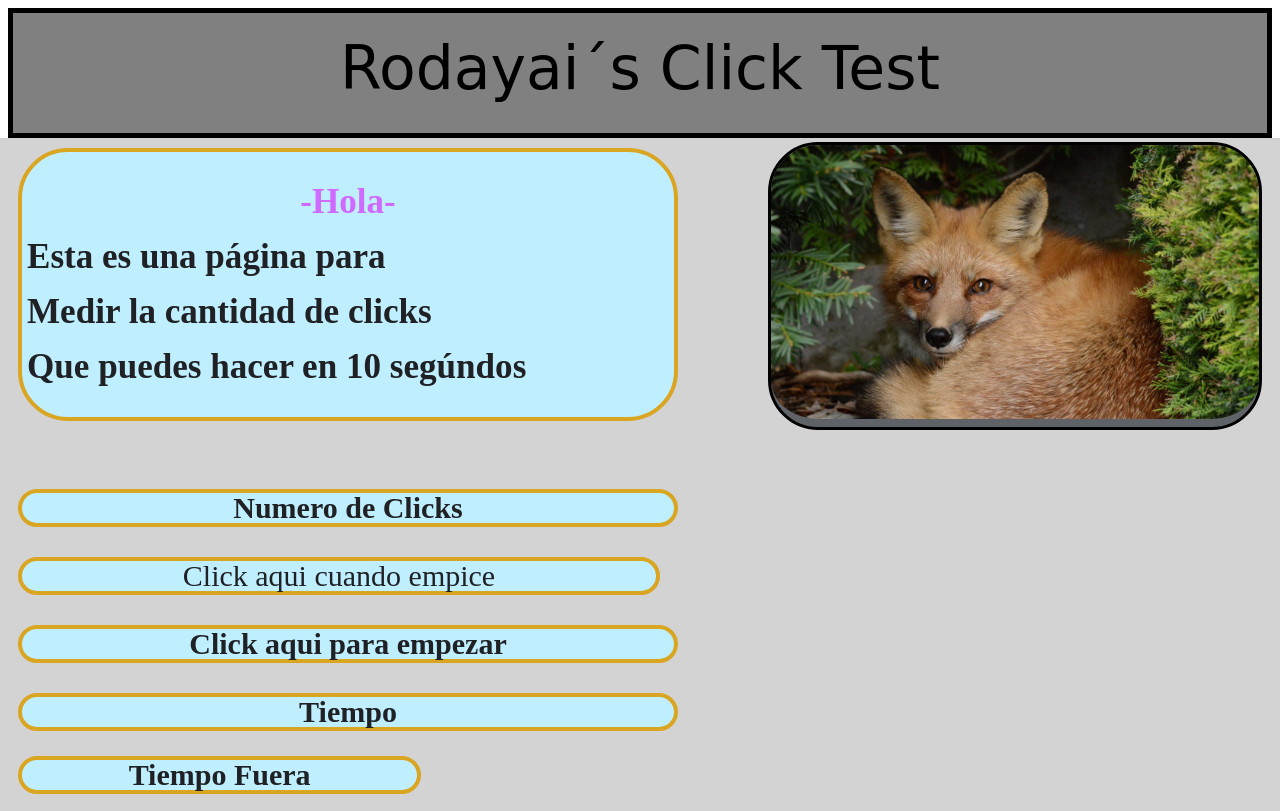
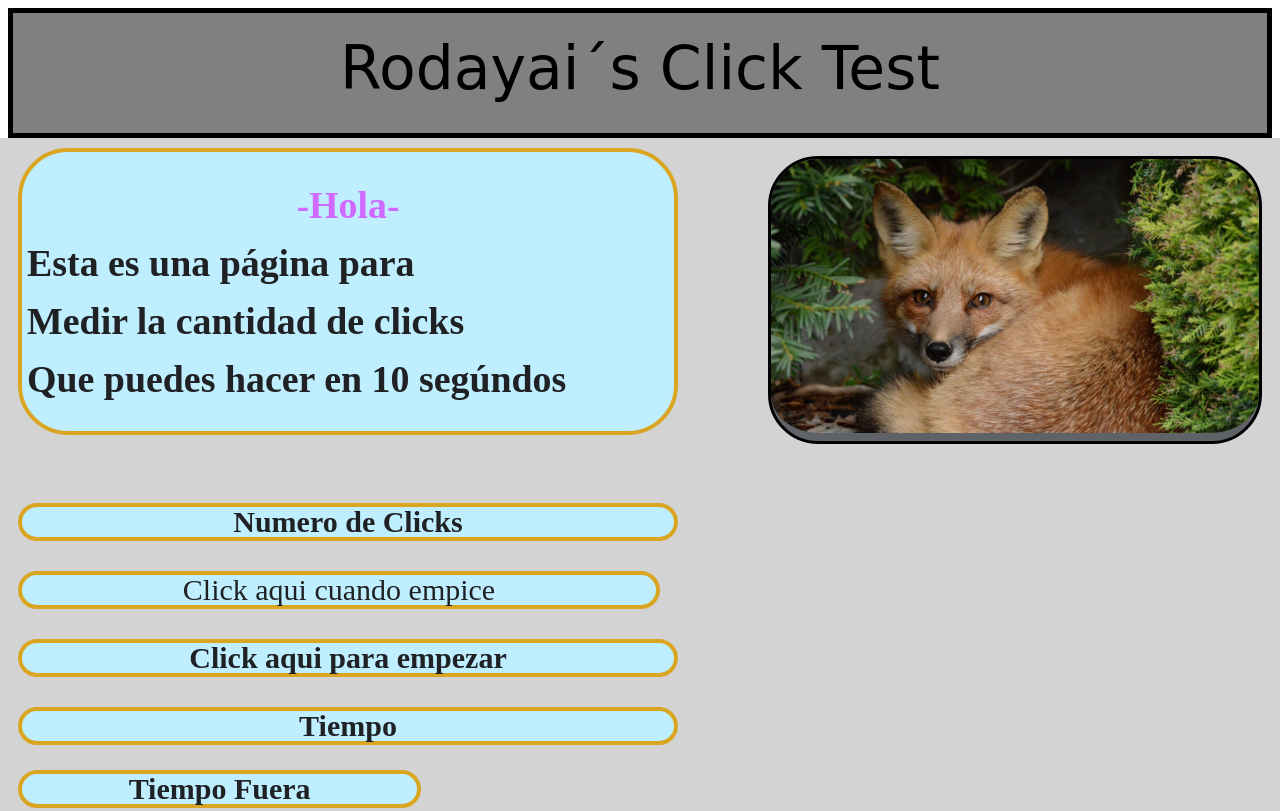
Before and after one commit to Rodayai/Click-test, a plain HTML site: page index.html in a window 1280 px wide. Shown: the top 811 px of the page. Drawn offline with Linux system fonts and the light colour scheme.

Commit message:
Update styles.css

```diff
--- a/styles.css
+++ b/styles.css
@@ -10,7 +10,7 @@ p{
 .verede{
 	color: #202124;
 	background-color: #bfefff;
-	font-size: 30px;
+	font-size: 135%;
 	text-align: left;
 	font-family: Perpetua;
 	border: 4px solid goldenrod;
```
